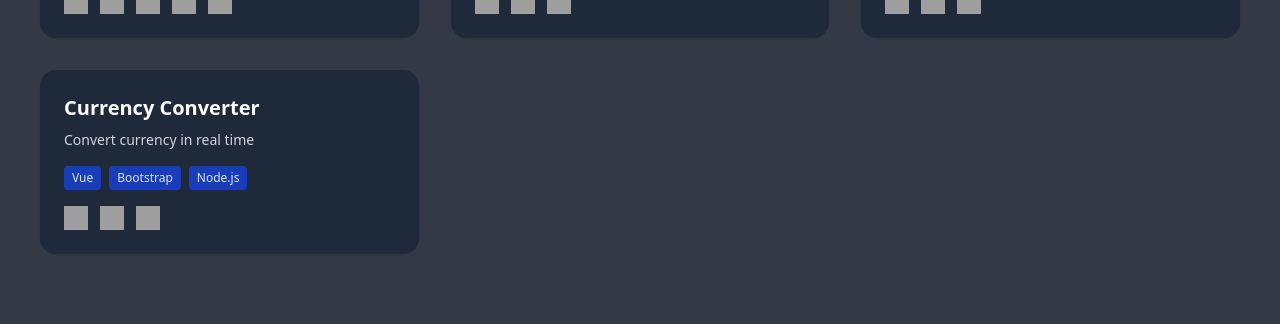
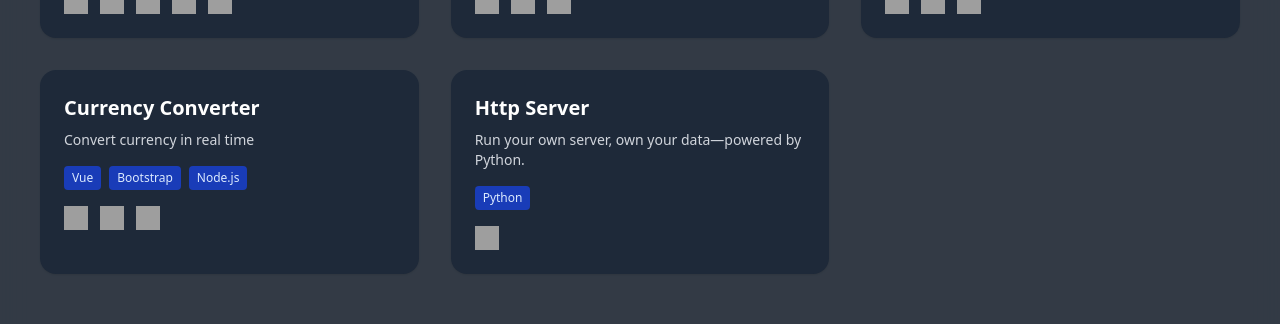
Before and after one commit to vishnukarthik29/Portfolio, a Vue app: page /Projects in a window 1280 px wide. Shown: the part 282-606 px from the top of the page. Built offline with nearby package versions, Linux system fonts and the light colour scheme; grey boxes are pictures that could not be loaded.

Commit message:
added the Http Server project in the project page

```diff
--- a/src/views/Projects.vue
+++ b/src/views/Projects.vue
@@ -109,6 +109,7 @@ const projects = [
       },
     ],
   },
+
   {
     title: 'Currency Converter',
     description: 'Convert currency in real time',
@@ -128,5 +129,16 @@ const projects = [
       },
     ],
   },
+  {
+    title: 'Http Server',
+    description: 'Run your own server, own your data—powered by Python.',
+    tech: ['Python'],
+    icons: [
+      {
+        src: 'https://cdn.jsdelivr.net/gh/devicons/devicon@latest/icons/python/python-original.svg',
+        alt: 'Python',
+      },
+    ],
+  },
 ]
 </script>
```
Also changed, not shown: 1 other file (tests, documents, lock files or other folders).
